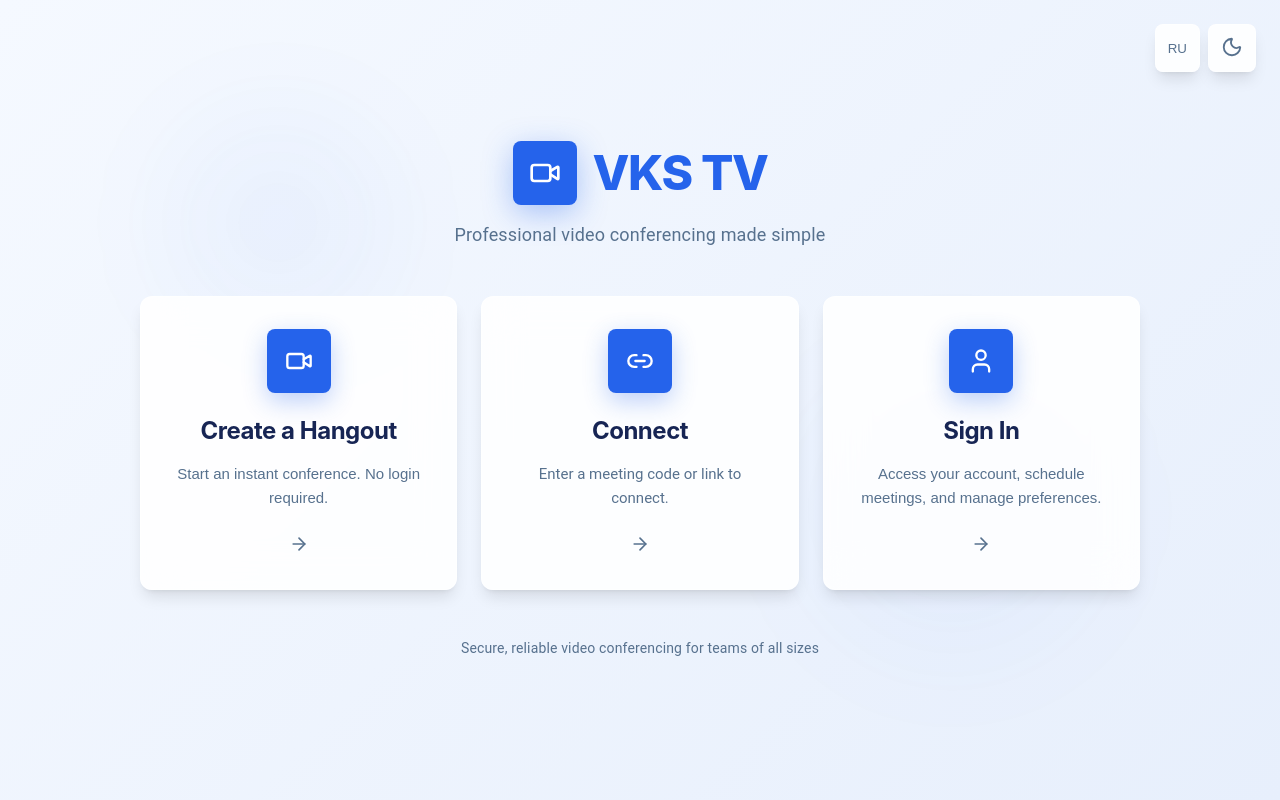
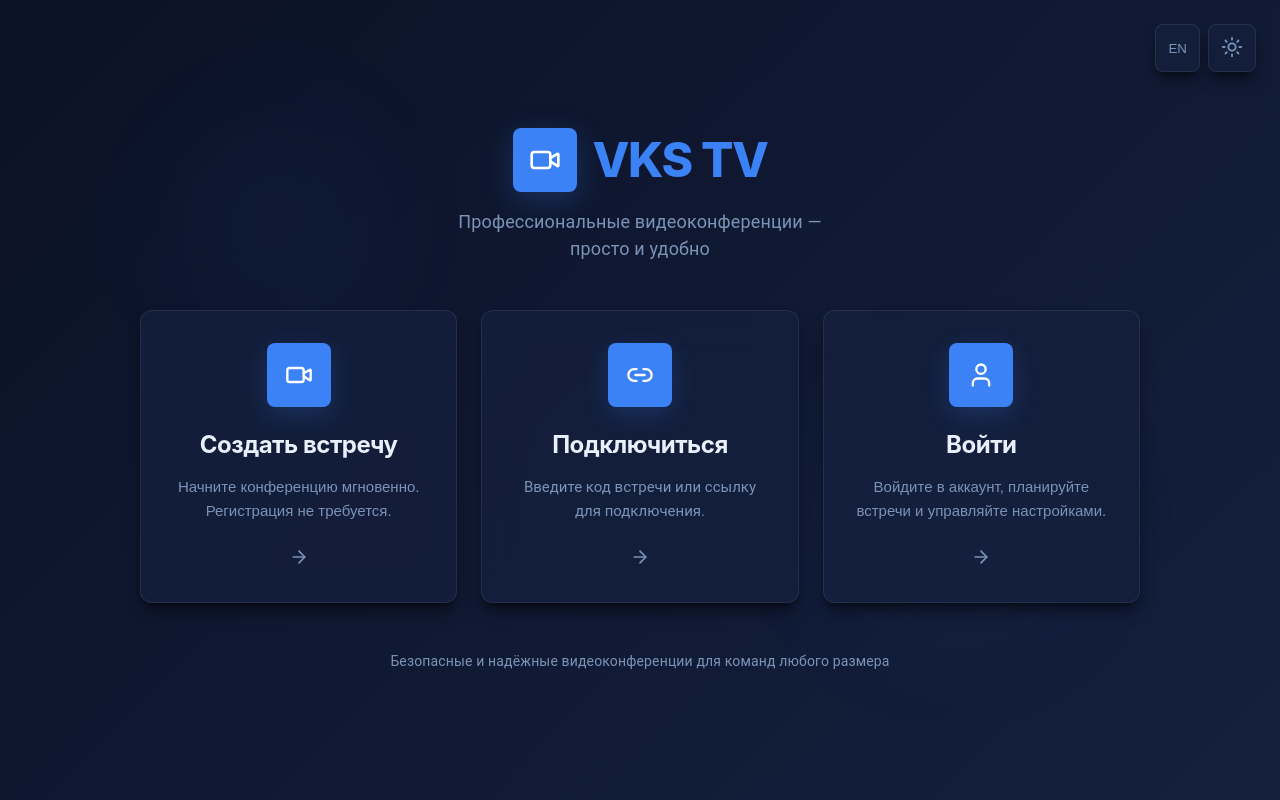
Before and after one commit to Vostrikov2014/vks-qoder, a React (Vite) app in the folder jmp-ui/: page / in a window 1280 px wide. Built offline with nearby package versions, Linux system fonts and the light colour scheme; no server answers.

Commit message:
цвет по умолчанию

```diff
--- a/jmp-ui/src/i18n/config.ts
+++ b/jmp-ui/src/i18n/config.ts
@@ -12,13 +12,15 @@ i18n
       en: { translation: en },
       ru: { translation: ru },
     },
-    fallbackLng: 'en',
+    fallbackLng: 'ru',
     supportedLngs: ['en', 'ru'],
     interpolation: {
       escapeValue: false,
     },
     detection: {
-      order: ['localStorage', 'navigator'],
+      // Russian is the default language; only an explicit user choice is cached.
+      // The browser locale is intentionally not used as a source.
+      order: ['localStorage'],
       caches: ['localStorage'],
     },
   });
--- a/jmp-ui/src/main.tsx
+++ b/jmp-ui/src/main.tsx
@@ -5,7 +5,14 @@ import CssBaseline from '@mui/material/CssBaseline'
 import { BrowserRouter } from 'react-router-dom'
 import './i18n/config'
 import App from './App'
+import { useThemeStore } from './store/themeStore'
 import './index.css'
+
+// Apply the persisted theme (dark by default) before the first paint
+// to avoid a flash of the light theme on page load.
+if (useThemeStore.getState().isDarkMode) {
+  document.documentElement.classList.add('dark')
+}
 
 const theme = createTheme({
   shape: {
--- a/jmp-ui/src/store/themeStore.ts
+++ b/jmp-ui/src/store/themeStore.ts
@@ -10,7 +10,9 @@ interface ThemeState {
 export const useThemeStore = create<ThemeState>()(
   persist(
     (set) => ({
-      isDarkMode: window.matchMedia('(prefers-color-scheme: dark)').matches,
+      // Dark theme is the default; a manual toggle via setTheme/toggleTheme
+      // is persisted and takes precedence on subsequent visits.
+      isDarkMode: true,
       toggleTheme: () => set((state) => ({ isDarkMode: !state.isDarkMode })),
       setTheme: (isDark: boolean) => set({ isDarkMode: isDark }),
     }),
```
